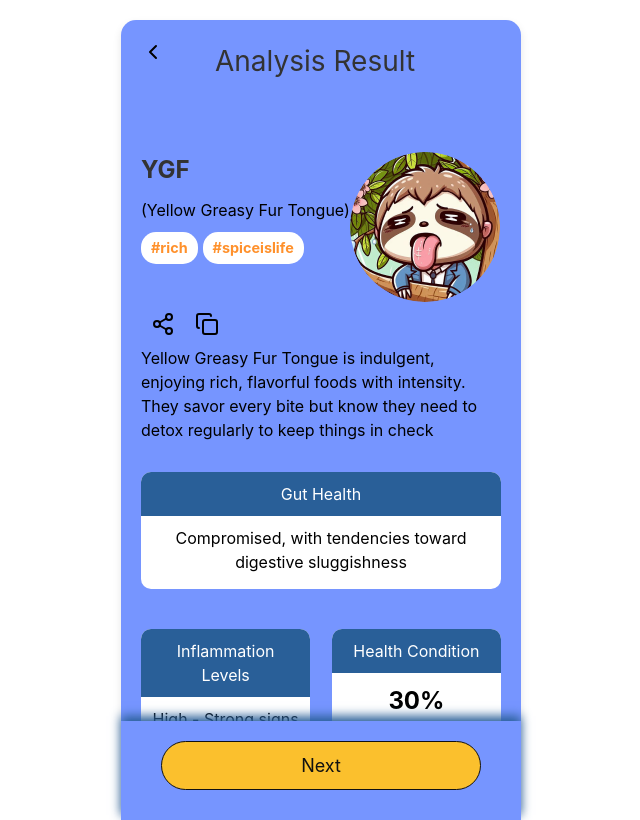
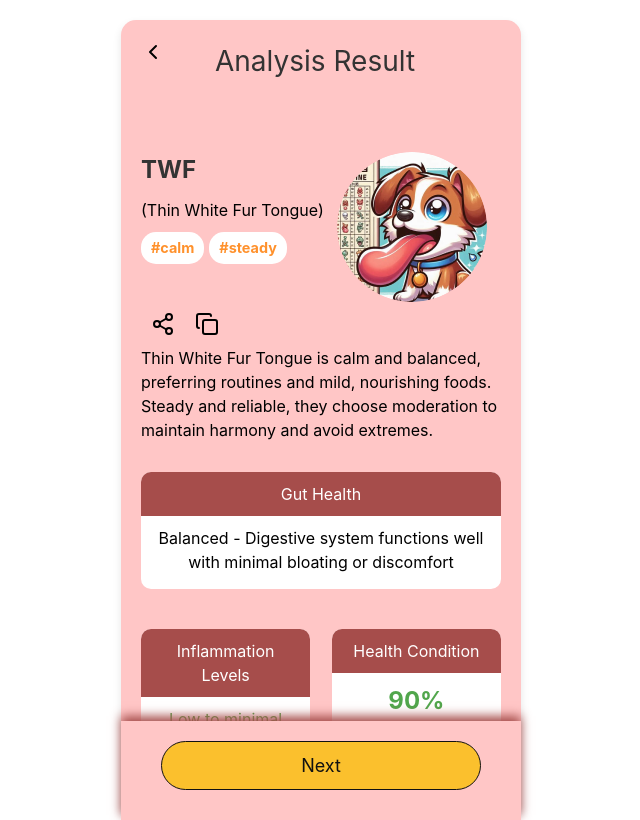
Before and after one commit to wparng/AI-FoodTherapist, a React (Create React App) app in the folder frontend/: page /result in a window 1280 px wide. Shown: the whole page, without its empty margins (319-959 px from the left). Built offline with nearby package versions, Linux system fonts and the light colour scheme.

Commit message:
update the color of numbers

```diff
--- a/frontend/src/App.js
+++ b/frontend/src/App.js
@@ -10,7 +10,7 @@ import PermissionRequest from "./components/PermissionRequest";
 import Result from "./components/Result";
 
 function App() {
-  const [predictionResult, setPredictionResult] = useState("YGF");
+  const [predictionResult, setPredictionResult] = useState("TWF");
 
   return (
     <Router>
--- a/frontend/src/components/Result.js
+++ b/frontend/src/components/Result.js
@@ -32,6 +32,7 @@ const resultsContent = {
       "This tongue type indicates a generally healthy state, with the tongue appearing slightly pale with a thin white coating. Individuals with TWF may occasionally experience mouth dryness or mild cold symptoms. They thrive on balanced, light, and nourishing foods that support overall well-being.",
     color: "#FFC6C6",
     textColor: "#A64D4B",
+    numberColor: "#51A64C",
   },
   YGF: {
     title: "YGF",
@@ -43,7 +44,7 @@ const resultsContent = {
     gutHealth: "Compromised, with tendencies toward digestive sluggishness",
     inflammation: "High - Strong signs of internal heat",
     healthCondition: "30%",
-    buddy: "A buddy to eat together",
+    buddy: "WGF - Indulgent Duo",
     buddyDescription:
       "WGF, the Deep-Fried Queen, teams up with YGF, the Spicy Prince. They love indulging, but a light meal wouldn't hurt.",
     buddyImage: "/assets/images/wgf-image.png",
@@ -51,6 +52,7 @@ const resultsContent = {
       "This tongue type suggests significant damp-heat and inflammation from a diet high in rich, greasy foods. It calls for detoxifying, cooling foods to reduce inflammation and restore balance.",
     color: " #7695FF",
     textColor: "#295F98",
+    numberColor: "#FF4848",
   },
   TYF: {
     title: "TYF",
@@ -71,6 +73,7 @@ const resultsContent = {
       "This tongue type is linked to internal heat and mild inflammation, often seen with a bitter taste and restlessness. It signals a need for cooling, detoxifying foods to maintain balance.",
     color: "#FF912C",
     textColor: "#EA6713",
+    numberColor: "#83BE49",
   },
   WGF: {
     title: "WGF",
@@ -89,6 +92,7 @@ const resultsContent = {
       "This tongue type is characterized by heaviness, bloating, poor appetite, nausea, and loose or sticky stools. It reflects a need to address these symptoms and restore digestive balance.",
     color: "#78B7D0",
     textColor: "#16325B",
+    numberColor: "#FF720D",
   },
 };
 
@@ -172,13 +176,17 @@ const Result = ({ predictionResult }) => {
             <h3 style={{ backgroundColor: resultData.textColor }}>
               Inflammation Levels
             </h3>
-            <p>{resultData.inflammation}</p>
+            <p style={{ color: resultData.numberColor }}>
+              {resultData.inflammation}
+            </p>
           </div>
           <div className="result-detail condition">
             <h3 style={{ backgroundColor: resultData.textColor }}>
               Health Condition
             </h3>
-            <p>{resultData.healthCondition}</p>
+            <p style={{ color: resultData.numberColor }}>
+              {resultData.healthCondition}
+            </p>
           </div>
         </div>
         <div className="buddy-info">
```
